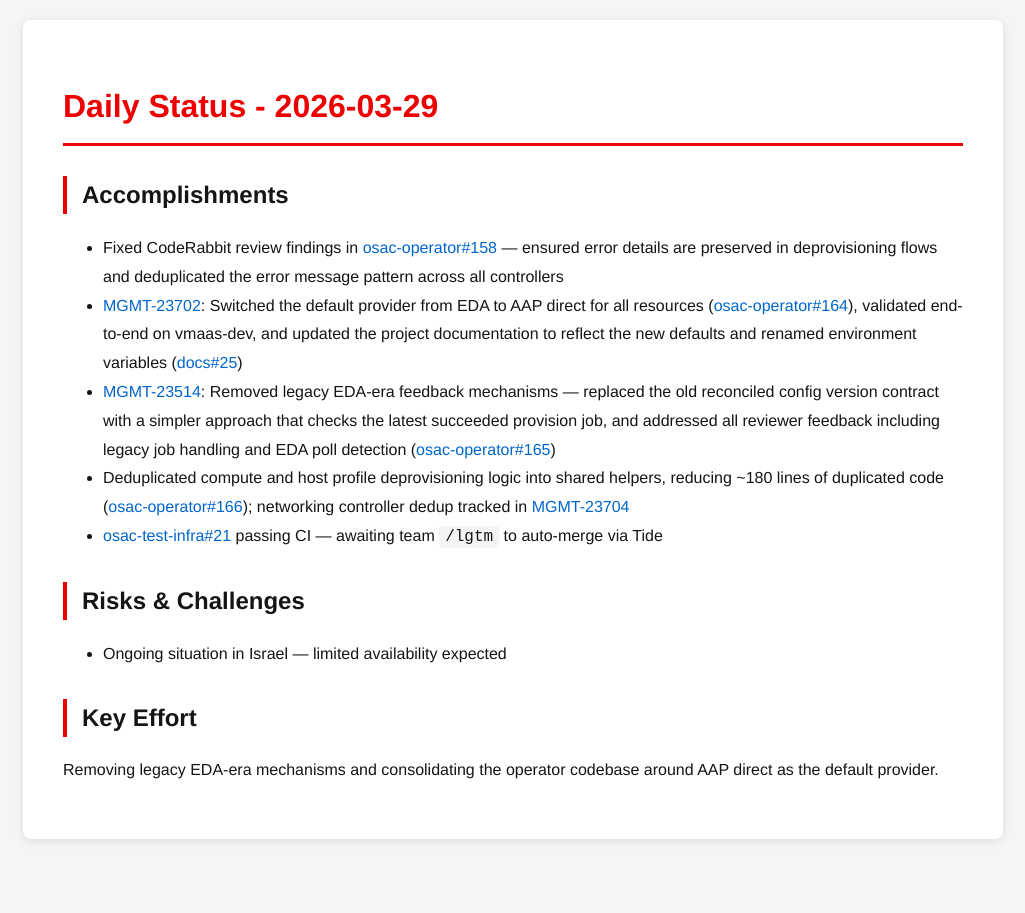
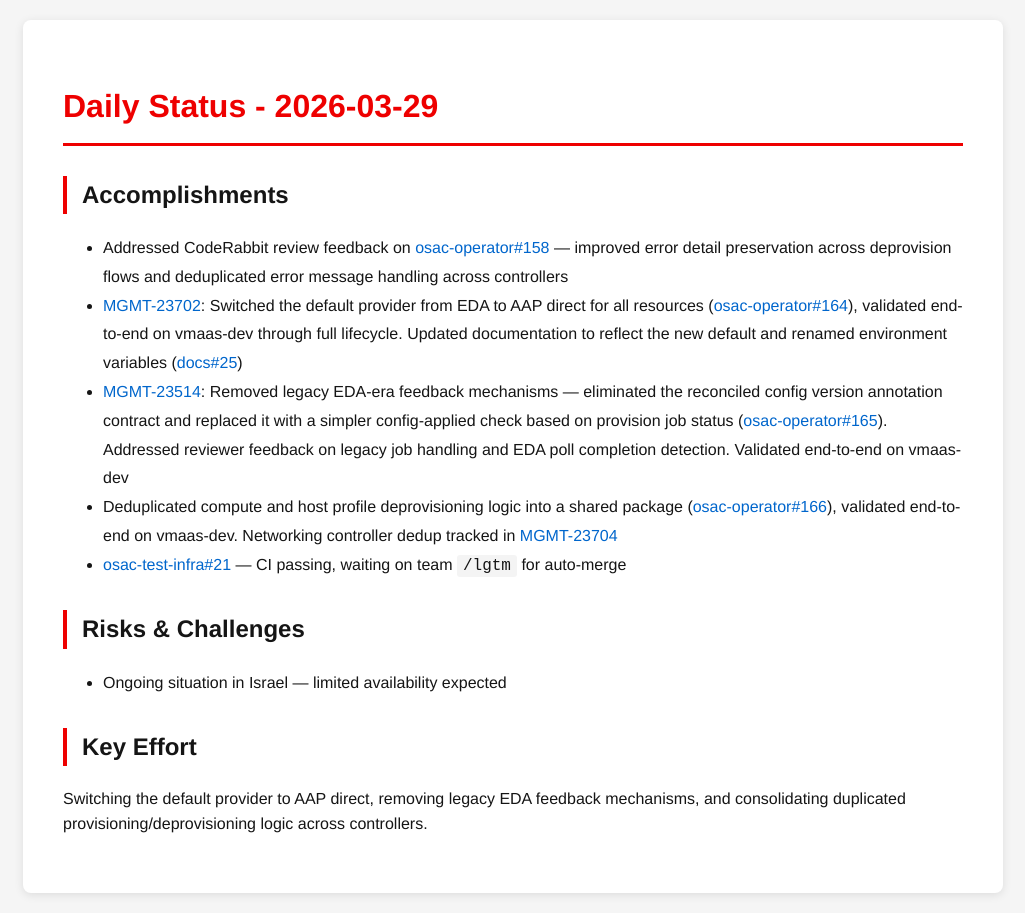
Before and after one commit to tzvatot/daily-status, a Jekyll site: the page built from 2026-03-29.md, in a window 1280 px wide. Shown: the whole page, without its empty margins (127-1152 px from the left). Built offline with Jekyll 4.4.1, drawn with Linux system fonts in a browser that asks for light colours.

Commit message:
Daily status update - 2026-03-29

```diff
--- a/2026-03-29.md
+++ b/2026-03-29.md
@@ -7,14 +7,14 @@
 # Daily Status - 2026-03-29
 
 ## Accomplishments
-- Fixed CodeRabbit review findings in [osac-operator#158](https://github.com/osac-project/osac-operator/pull/158) — ensured error details are preserved in deprovisioning flows and deduplicated the error message pattern across all controllers
-- [MGMT-23702](https://issues.redhat.com/browse/MGMT-23702): Switched the default provider from EDA to AAP direct for all resources ([osac-operator#164](https://github.com/osac-project/osac-operator/pull/164)), validated end-to-end on vmaas-dev, and updated the project documentation to reflect the new defaults and renamed environment variables ([docs#25](https://github.com/osac-project/docs/pull/25))
-- [MGMT-23514](https://issues.redhat.com/browse/MGMT-23514): Removed legacy EDA-era feedback mechanisms — replaced the old reconciled config version contract with a simpler approach that checks the latest succeeded provision job, and addressed all reviewer feedback including legacy job handling and EDA poll detection ([osac-operator#165](https://github.com/osac-project/osac-operator/pull/165))
-- Deduplicated compute and host profile deprovisioning logic into shared helpers, reducing ~180 lines of duplicated code ([osac-operator#166](https://github.com/osac-project/osac-operator/pull/166)); networking controller dedup tracked in [MGMT-23704](https://issues.redhat.com/browse/MGMT-23704)
-- [osac-test-infra#21](https://github.com/osac-project/osac-test-infra/pull/21) passing CI — awaiting team `/lgtm` to auto-merge via Tide
+- Addressed CodeRabbit review feedback on [osac-operator#158](https://github.com/osac-project/osac-operator/pull/158) — improved error detail preservation across deprovision flows and deduplicated error message handling across controllers
+- [MGMT-23702](https://issues.redhat.com/browse/MGMT-23702): Switched the default provider from EDA to AAP direct for all resources ([osac-operator#164](https://github.com/osac-project/osac-operator/pull/164)), validated end-to-end on vmaas-dev through full lifecycle. Updated documentation to reflect the new default and renamed environment variables ([docs#25](https://github.com/osac-project/docs/pull/25))
+- [MGMT-23514](https://issues.redhat.com/browse/MGMT-23514): Removed legacy EDA-era feedback mechanisms — eliminated the reconciled config version annotation contract and replaced it with a simpler config-applied check based on provision job status ([osac-operator#165](https://github.com/osac-project/osac-operator/pull/165)). Addressed reviewer feedback on legacy job handling and EDA poll completion detection. Validated end-to-end on vmaas-dev
+- Deduplicated compute and host profile deprovisioning logic into a shared package ([osac-operator#166](https://github.com/osac-project/osac-operator/pull/166)), validated end-to-end on vmaas-dev. Networking controller dedup tracked in [MGMT-23704](https://issues.redhat.com/browse/MGMT-23704)
+- [osac-test-infra#21](https://github.com/osac-project/osac-test-infra/pull/21) — CI passing, waiting on team `/lgtm` for auto-merge
 
 ## Risks & Challenges
 - Ongoing situation in Israel — limited availability expected
 
 ## Key Effort
-Removing legacy EDA-era mechanisms and consolidating the operator codebase around AAP direct as the default provider.
+Switching the default provider to AAP direct, removing legacy EDA feedback mechanisms, and consolidating duplicated provisioning/deprovisioning logic across controllers.
```
